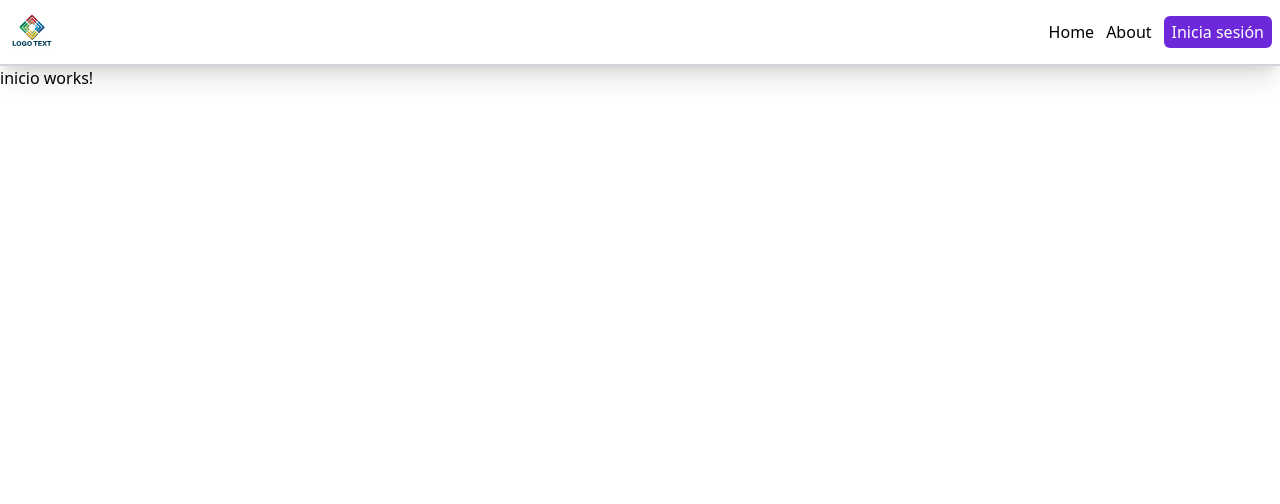
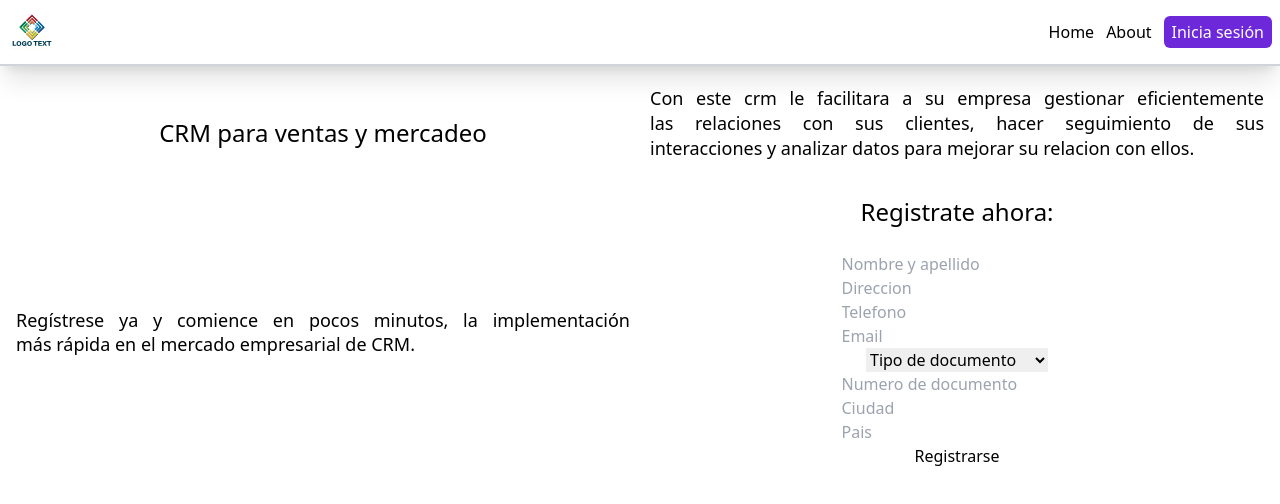
Before and after one commit to mandresblac/proyectoCrm, an Angular app: page / in a window 1280 px wide. Shown: the top 504 px of the page. Built offline with nearby package versions, Linux system fonts and the light colour scheme.

Commit message:
commit 4

```diff
--- /dev/null
+++ b/src/app/components/sign-up/sign-up.component.html
@@ -0,0 +1,21 @@
+<form action="" class="my-4 w-full flex flex-col justify-center items-center">
+  <h2 class="text-2xl mb-6">Registrate ahora:</h2>
+
+  <input type="text" placeholder="Nombre y apellido" />
+  <input type="text" placeholder="Direccion" />
+  <input type="text" placeholder="Telefono" />
+  <input type="email" placeholder="Email" />
+  <select name="document-type" id="dt">
+    <option value="" selected disabled>Tipo de documento</option>
+    <option value="ti">Tarjeta de identidad</option>
+    <option value="cc">Cedula de ciudadania</option>
+    <option value="te">Tarjeta de extranjeria</option>
+    <option value="ce">Cedula de extranjeria</option>
+    <option value="pas">Pasaporte</option>
+  </select>
+  <input type="text" placeholder="Numero de documento" />
+  <input type="text" placeholder="Ciudad" />
+  <input type="text" placeholder="Pais" />
+
+  <input type="submit" value="Registrarse" />
+</form>
--- a/src/app/pages/inicio/inicio.component.html
+++ b/src/app/pages/inicio/inicio.component.html
@@ -1 +1,18 @@
-<p>inicio works!</p>
+<div
+  class="w-full h-full flex flex-col justify-center items-center px-4 sm:grid sm:grid-cols-2 sm:place-items-center gap-5"
+>
+  <h1 class="mt-10 text-balance text-2xl text-center font-medium">
+    CRM para ventas y mercadeo
+  </h1>
+
+  <p class="mt-5 text-balance text-justify text-lg leading-snug">
+    Con este <span class="font-medium">crm</span> le facilitara a su empresa
+    gestionar eficientemente las relaciones con sus clientes, hacer seguimiento
+    de sus interacciones y analizar datos para mejorar su relacion con ellos.
+  </p>
+  <p class="text-balance text-justify text-lg leading-snug">
+    Regístrese ya y comience en pocos minutos, la implementación más rápida en
+    el mercado empresarial de CRM.
+  </p>
+  <app-sign-up class="w-full" />
+</div>
--- a/src/app/pages/inicio/inicio.component.ts
+++ b/src/app/pages/inicio/inicio.component.ts
@@ -1,9 +1,10 @@
 import { Component } from '@angular/core';
+import { SignUpComponent } from '../../components/sign-up/sign-up.component';
 
 @Component({
   selector: 'app-inicio',
   standalone: true,
-  imports: [],
+  imports: [SignUpComponent],
   templateUrl: './inicio.component.html',
   styleUrl: './inicio.component.css'
 })
```
Also changed, not shown: src/app/components/sign-up/sign-up.component.ts (added, +12 -0 lines), src/app/components/sign-up/sign-up.component.css (added), 1 other file (tests, documents, lock files or other folders).
